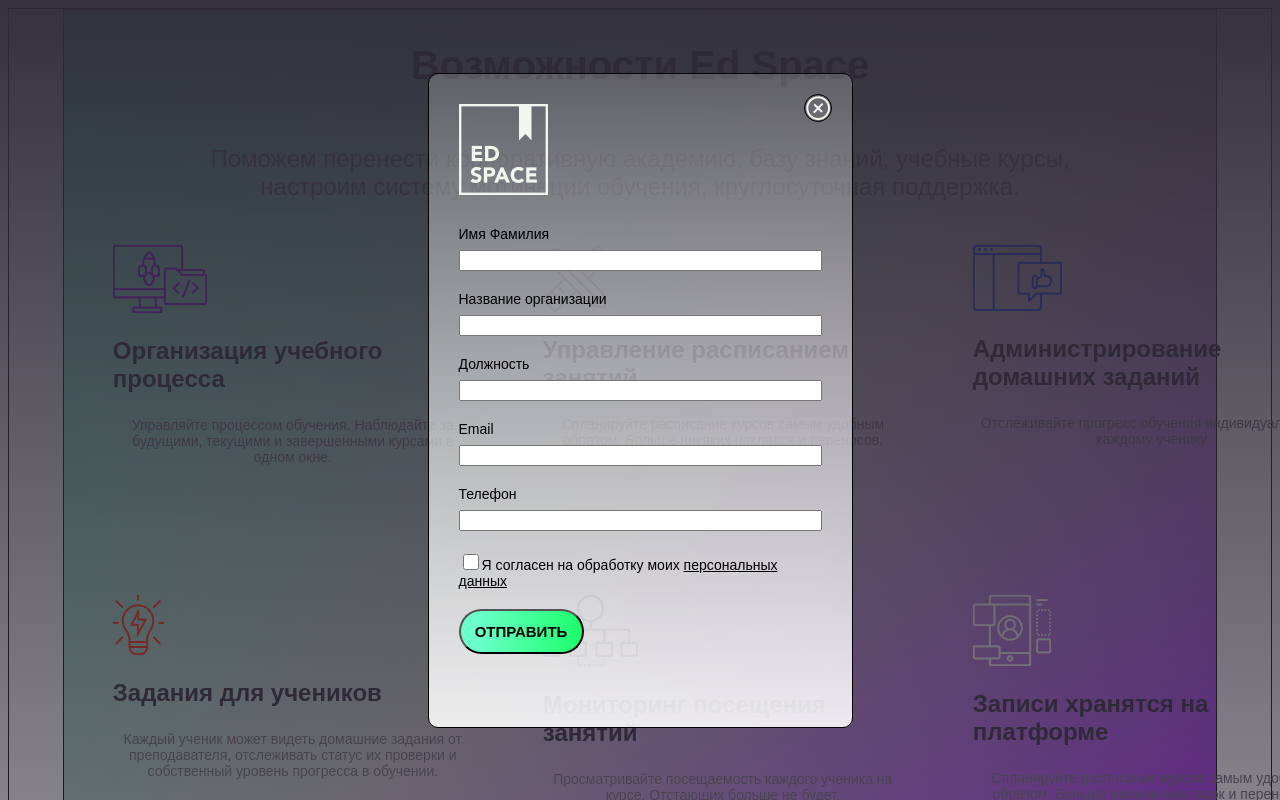
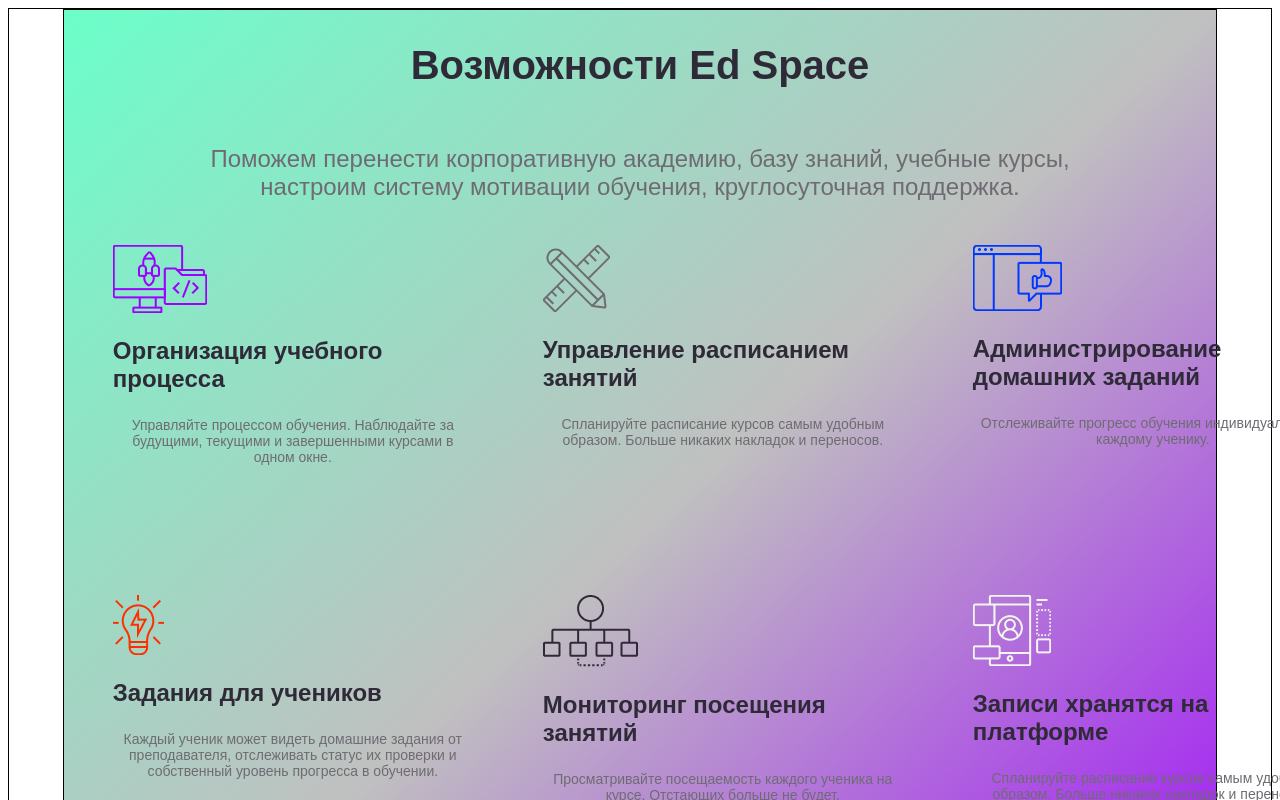
Before and after one commit to Alex-N-1985/reacthomework, a React (Create React App) app: page / in a window 1280 px wide. Shown: the top 800 px of the page. Built offline with nearby package versions, Linux system fonts and the light colour scheme.

Commit message:
update results.

```diff
--- a/src/App.jsx
+++ b/src/App.jsx
@@ -1,13 +1,18 @@
 import "./App.css";
+
+import { useState } from "react"
 
 import Tag from "./components/Tag/Tag";
 import PosCard from "./components/poscard/poscard";
-
 import tagData from "./assets/datas/tagdata.json";
 import PosCards from "./assets/datas/possibilities.json"
 import Modal from "./components/modal/modal";
 
+
 const App = () => {
+
+    const [openModal, setOpenModal] = useState(false);
+
     let n = tagData.length;
     const arr = [], cardData = [];
     for (let i = 0; i < n; i++){
@@ -31,7 +36,7 @@
                 />
                 )}
             </div>
-            <button className="btnTryFree">Попробовать бесплатно</button>
+            <button className="btnTryFree" onClick={e => setOpenModal(true)} >Попробовать бесплатно</button>
         </div>
         <div className="proposal">
             <h2>Выбирайте Ed Space сегодня и вы получите</h2>
@@ -39,7 +44,7 @@
                 {arr.map((item, index) => <Tag value={item} key={index}/>)}
             </div>
         </div>
-        <Modal/>
+        {openModal && <Modal setOpenModal={setOpenModal}/>}
     </div>
 }
 
--- a/src/components/modal/modal.css
+++ b/src/components/modal/modal.css
@@ -5,9 +5,13 @@
     left: 0;
     right: 0;
     bottom: 0;
-    display: flex;
+    display: none;
     justify-content: center;
     align-items: center;
+}
+
+.modal__wrapper.active {
+    display: flex;
 }
 
 .modal {
@@ -56,6 +60,13 @@
     gap: 8px;
 }
 
+.modal__main label input {
+    height: 1.5rem;
+    background: transparent;
+    border: none;
+    border-bottom: 1px solid #FFFFFF;
+}
+
 .modal__main-checkbox {
     width: 16px;
     height: 16px;
--- a/src/components/modal/modal.jsx
+++ b/src/components/modal/modal.jsx
@@ -5,40 +5,105 @@
 import MLogo from "../../assets/images/logo_EdSpase.png";
 import MClose from "../../assets/images/cancel.png";
 
-const Modal = () => {
-    return <div className="modal__wrapper">
+const Modal = (
+    setOpenModal,
+    openModal
+) => {
+
+    const [name, setName] = useState("");
+    const [orgname, setOrgName] = useState("");
+    const [position, setPosition] = useState("");
+    const [email, setEMail] = useState("");
+    const [phone, setPhone] = useState("");
+    const [pdataproc, setPDataProc] = useState(false);
+
+    const closeHandler = () => {
+        setOpenModal(false);
+        // setName("");
+        // setOrgName("");
+        // setPosition("");
+        // setEMail("");
+        // setPhone("");
+        // setPDataProc(false);
+    }
+
+    const handler = (e) => {
+        const data = {
+            name,
+            orgname,
+            position,
+            email,
+            phone
+        };
+        console.log(data);
+        closeHandler();
+    }
+
+    return <div className={openModal ? "modal__wrapper active" : "modal__wrapper"}>
         <div className="modal">
             <div className="modal__logo">
                 <img src={MLogo} alt="" />
             </div>
-            <div className="modal__close">
+            <div
+                className="modal__close"
+                onClick={closeHandler}
+            >
                 <img src={MClose} alt="" />
             </div>
             <div className="modal__main">
             <label>
                 <span>Имя Фамилия</span>
-                <input type="text" />
+                <input
+                    type="text"
+                    value={name}
+                    onChange={ (e) => setName(e.target.value)}
+                />
             </label>
             <label>
                 <span>Название организации</span>
-                <input type="text" />
+                <input
+                    type="text"
+                    value={orgname}
+                    onChange={ (e) => setOrgName(e.target.value)}
+                />
             </label>
             <label>
                 <span>Должность</span>
-                <input type="text" />
+                <input
+                    type="text"
+                    value={position}
+                    onChange={ (e) => setPosition(e.target.value)}
+                />
             </label>
             <label>
                 <span>Email</span>
-                <input type="text" />
+                <input
+                    type="text"
+                    value={email}
+                    onChange={ (e) => setEMail(e.target.value)}
+                />
             </label>
             <label>
                 <span>Телефон</span>
-                <input type="text" />
+                <input
+                    type="text"
+                    value={phone}
+                    onChange={ (e) => setPhone(e.target.value)}
+                />
             </label>
             <div className="modal__main-pdataproc">
-                <input type="checkbox" className="modal__main-checkbox"/><span>Я согласен на обработку моих <u>персональных данных</u></span>
+                <input
+                    type="checkbox"
+                    className="modal__main-checkbox"
+                    value={pdataproc}
+                    onChange={ (e) => setPDataProc(e.target.value)}
+                />
+                <span>Я согласен на обработку моих <u>персональных данных</u></span>
             </div>
-            <button className="modal__main-button">ОТПРАВИТЬ</button>
+            <button
+                className="modal__main-button"
+                onClick={handler}
+            >ОТПРАВИТЬ</button>
         </div>
         </div>
 
```
